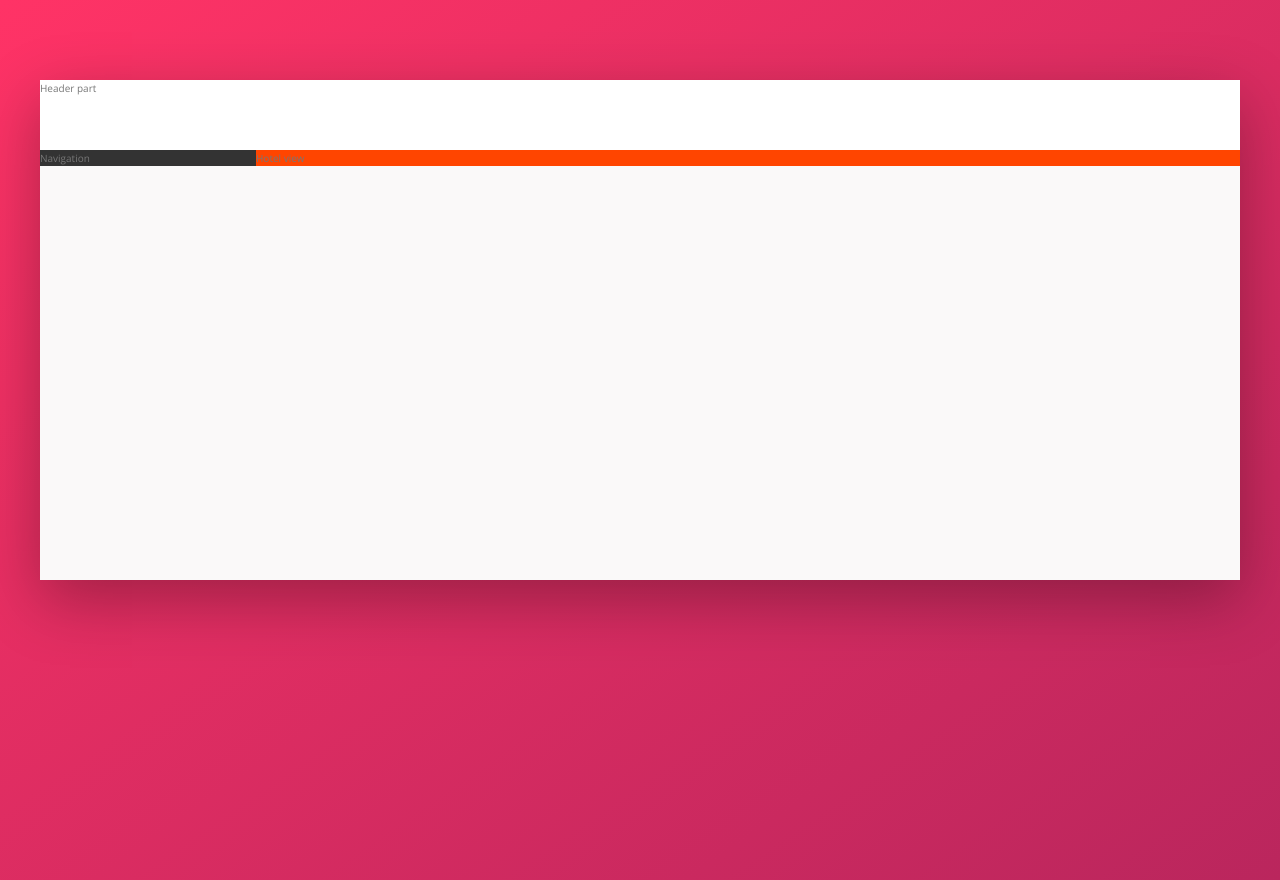
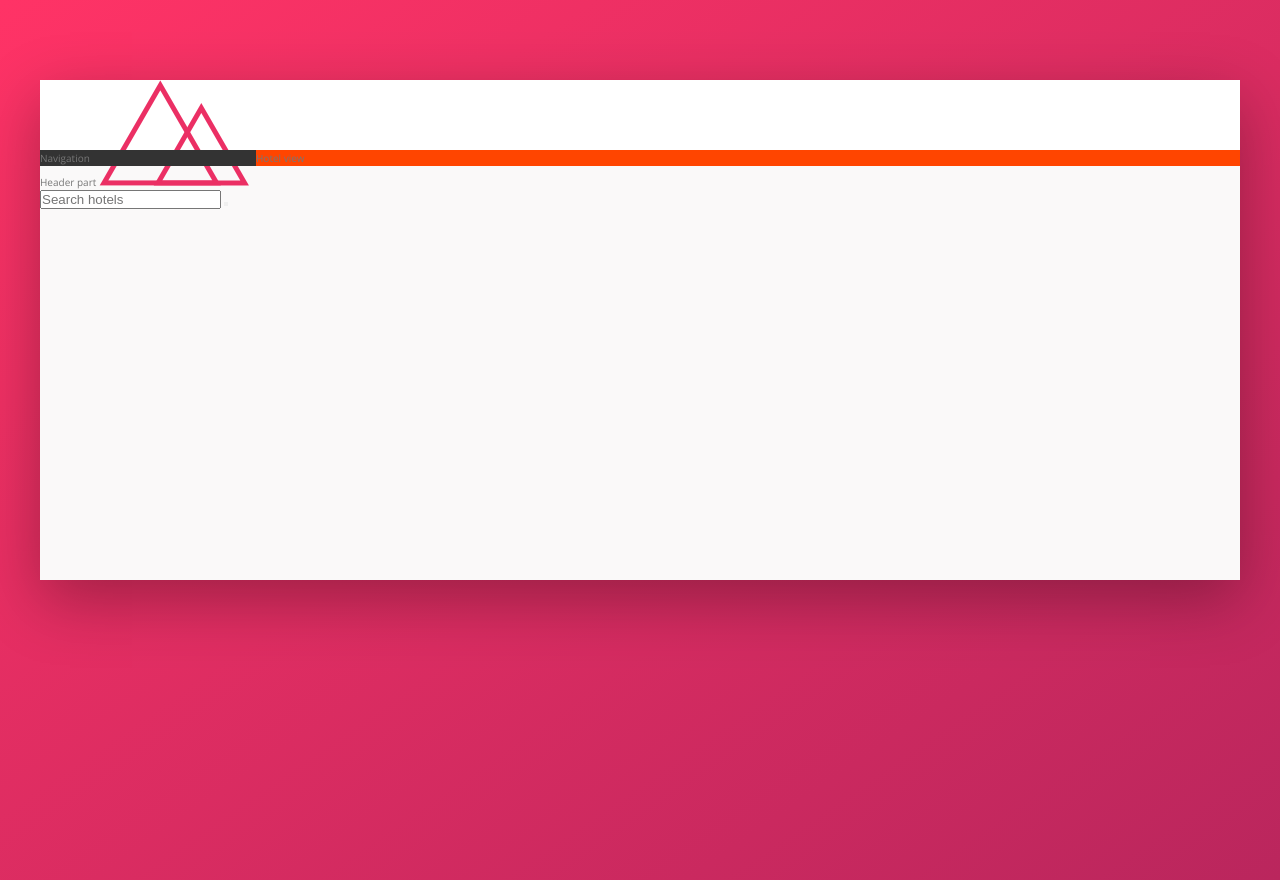
Before and after one commit to KadirZukorlic/Trillo, a website: page index.html in a window 1280 px wide. Drawn offline with nearby package versions, Linux system fonts and the light colour scheme.

Commit message:
getting started styling layout

```diff
--- a/index.html
+++ b/index.html
@@ -14,6 +14,11 @@
         <div class="container">
             <header class="header">
                 Header part
+                <img src="img/logo.png" alt="trillo-logo" class="logo">
+                <form action="#" class="search">
+                    <input type="text" class="search__input" placeholder="Search hotels">
+                    <button class="search__button"></button>
+                </form>
             </header>
             <div class="content">
                 <nav class="sidebar">
```
